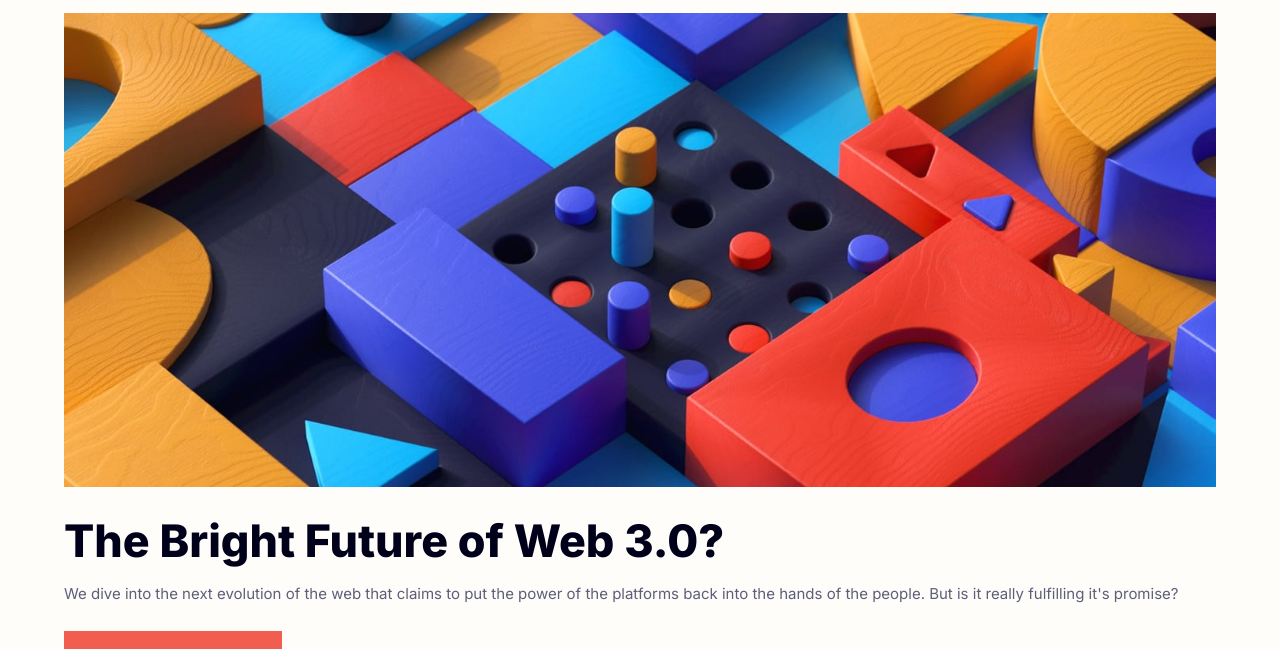
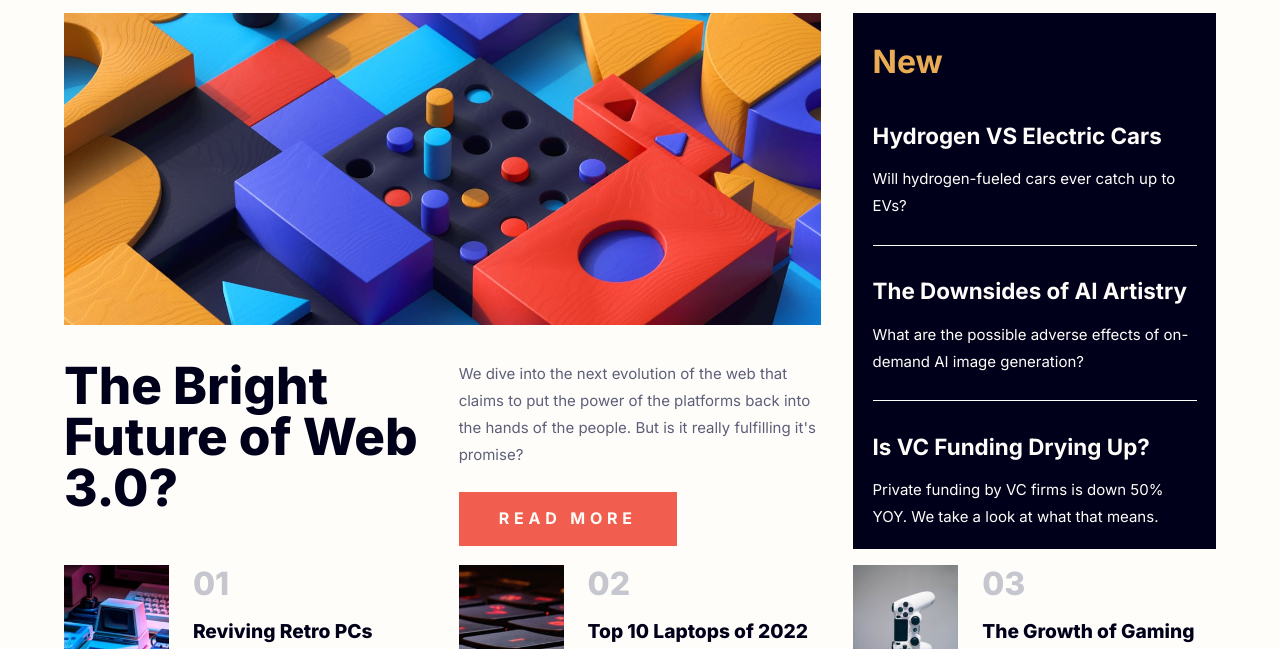
Before and after one commit to yashgo09/FEM-002-news-homepage, a website built with Vite: page index.html in a window 1280 px wide. Shown: the part 97-746 px from the top of the page. Built offline with nearby package versions, Linux system fonts and the light colour scheme.

Commit message:
Create main article desktop design

```diff
--- a/scss/_base.scss
+++ b/scss/_base.scss
@@ -36,5 +36,7 @@ img {
 }
 
 @mixin respondToDesktop {
-  @content;
+  @media (min-width: 60rem) {
+    @content;
+  }
 }
--- a/scss/_components.scss
+++ b/scss/_components.scss
@@ -7,7 +7,7 @@
   font-size: 1rem;
   font-weight: 700;
   letter-spacing: 0.3em;
-  padding: 1em 2.5em;
+  padding: 0.8em 2.5em;
   color: var(--clr-neutral-off-white);
   background-color: var(--clr-primary-soft-red);
   margin-block-start: 1.5em;
--- a/scss/_layout.scss
+++ b/scss/_layout.scss
@@ -9,6 +9,10 @@ body {
 .grid {
   display: grid;
   gap: var(--grid-gap);
+
+  @include b.respondToDesktop {
+    grid-template-columns: repeat(3, 1fr);
+  }
 }
 
 header {
@@ -32,8 +36,11 @@ header {
     }
   }
 
-  &__link:hover {
-    color: var(--clr-primary-soft-orange);
+  &__link {
+    &:hover,
+    &:focus-visible {
+      color: var(--clr-primary-soft-orange);
+    }
   }
 }
 
@@ -61,6 +68,20 @@ header {
   &__description {
     color: var(--clr-neutral-dark-grayish-blue);
   }
+
+  @include b.respondToDesktop {
+    grid-column: span 2;
+
+    &__title {
+      font-size: 3.2rem;
+    }
+
+    &__details {
+      display: grid;
+      grid-template-columns: repeat(2, 1fr);
+      gap: var(--grid-gap);
+    }
+  }
 }
 
 .new-articles {
@@ -73,6 +94,10 @@ header {
     text-transform: capitalize;
     font-size: 2rem;
     color: var(--clr-primary-soft-orange);
+  }
+
+  @include b.respondToDesktop {
+    margin-block: 0;
   }
 }
 
@@ -90,6 +115,12 @@ header {
   &__title {
     font-size: 1.4rem;
     margin-block-end: 0.4em;
+    cursor: pointer;
+
+    &:hover,
+    &:focus-visible {
+      color: var(--clr-primary-soft-orange);
+    }
   }
 }
 
```
